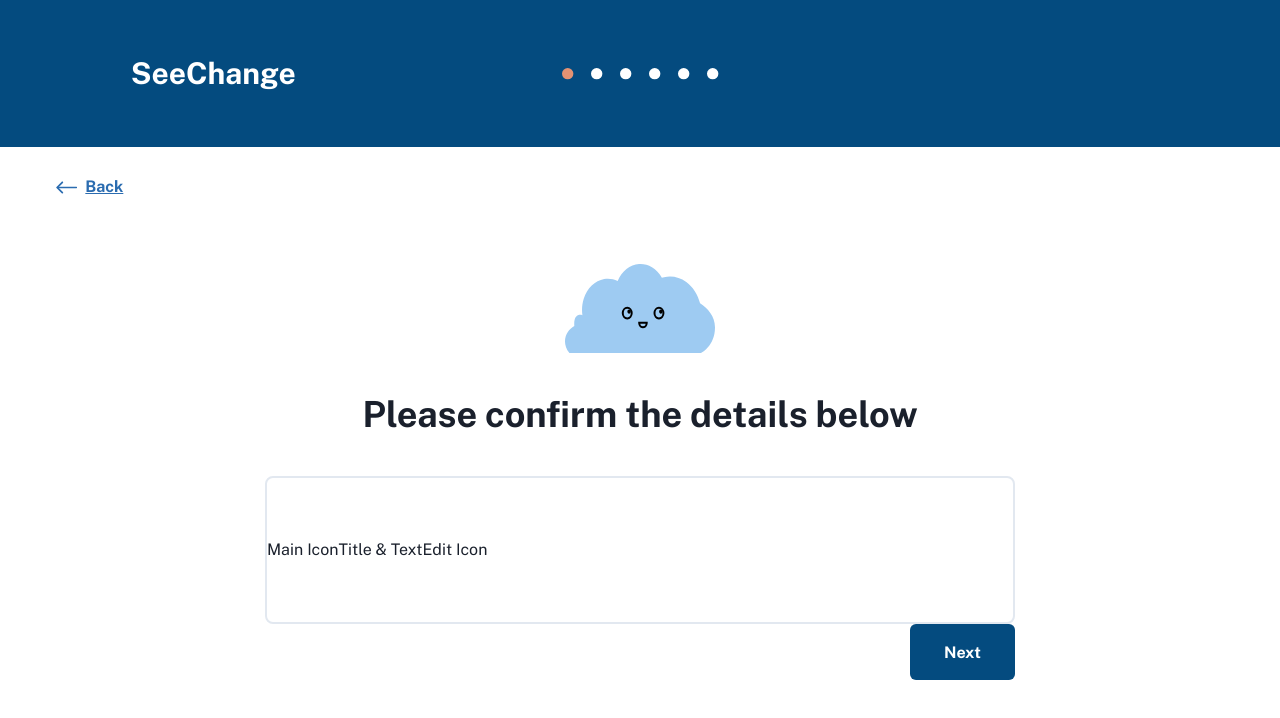
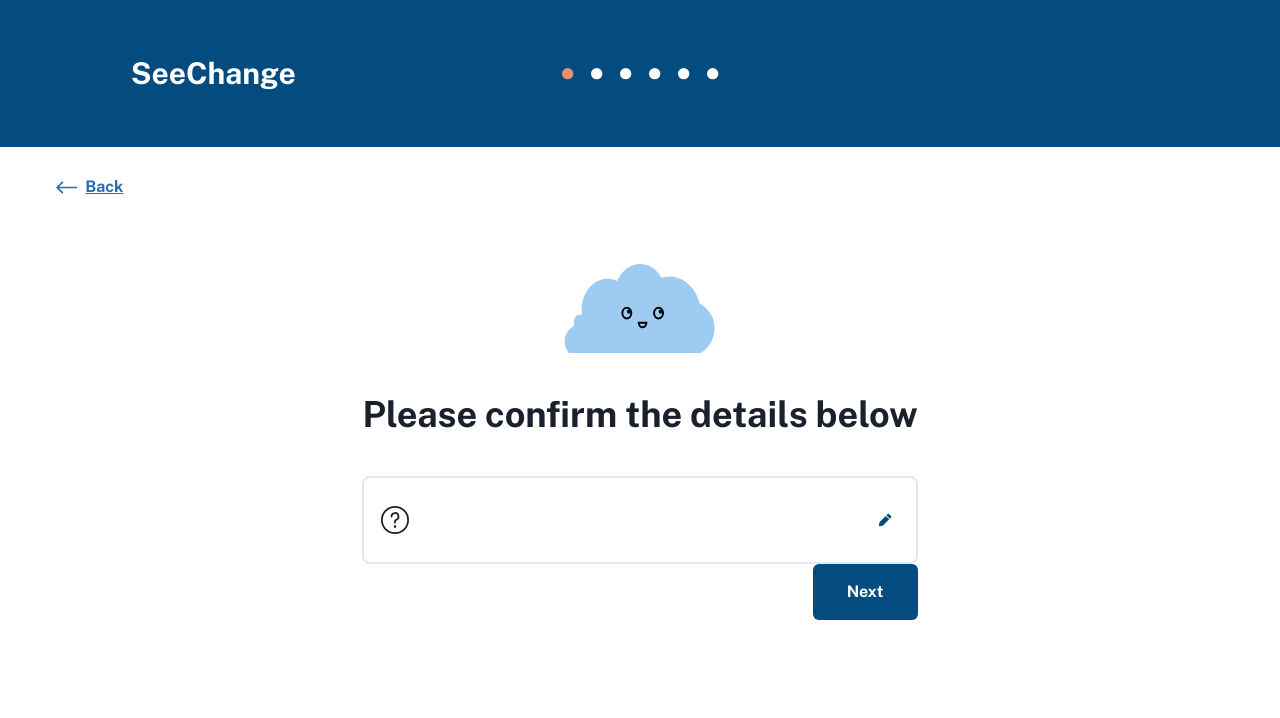
Before and after one commit to CodeforAustralia/council-emissions-calculator, a Next.js app: page /form/ConfirmWFH in a window 1280 px wide. Shown: the top 718 px of the page. Built offline with nearby package versions, Linux system fonts and the light colour scheme.

Commit message:
set up initial layout and functionality for the component

```diff
--- a/components/ConfirmDetailsContainer/ConfirmDetailsContainer.jsx
+++ b/components/ConfirmDetailsContainer/ConfirmDetailsContainer.jsx
@@ -1,31 +1,53 @@
 import { useState } from "react";
-import { Text, Box, SimpleGrid, GridItem, Flex, Collapse, Spacer } from "@chakra-ui/react";
+import { Text, Box, Flex, Collapse, Spacer, Icon } from "@chakra-ui/react";
 import LinkButton from "../LinkButton/LinkButton";
+import Pencil from "../../public/images/other/Pencil.svg"
 
-export default function ConfirmDetailsContainer() {
+export default function ConfirmDetailsContainer({ methodIcon, title }) {
+
+  const [ openContainer, setOpenContainer ] = useState(false);
+
+  const handleClick = () => {
+    (openContainer == false) ? setOpenContainer(true) : setOpenContainer(false)
+  }
 
   return (
     <Box
-      justify="center"
+      direction="column"
+      align="space-between"
       borderWidth="2px"
       borderRadius="lg"
-      minW="750px"
-      py="8%"
+      px="3%"
+      py="5%"
     >
     <Flex>
-      <Flex
-        justifyContent="space-between"
-      >
-        <div>Main Icon</div>
-        <div>Title & Text</div>
-        <div>Edit Icon</div>
+      <Flex>
+        <Icon
+          justifySelf="end"
+          w={7}
+          h={7}
+          as={methodIcon}
+        />
+        <Spacer />
+        <Text
+        >
+          {title}
+        </Text>
       </Flex>
-      <Collapse>
+      <Spacer />
+        <Icon
+          justifySelf="end"
+          as={Pencil}
+          w={7}
+          h={7}
+          onClick={() => handleClick()}
+        />
+      </Flex>
+      <Collapse in={openContainer}>
         <Text>
           Test data inside collapsible part of the container
         </Text>
       </Collapse>
-    </Flex>
     </Box>
   )
 }
```
